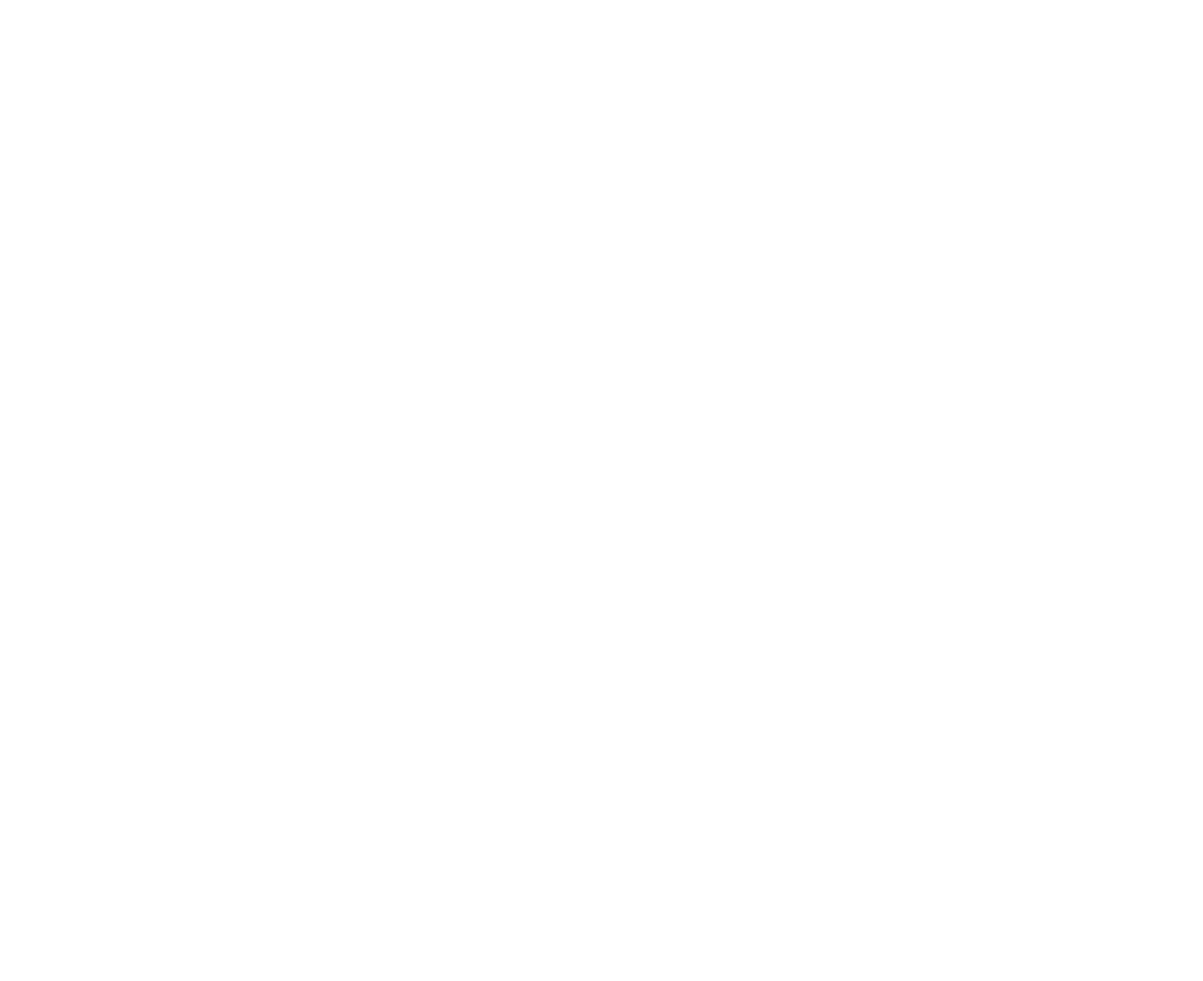
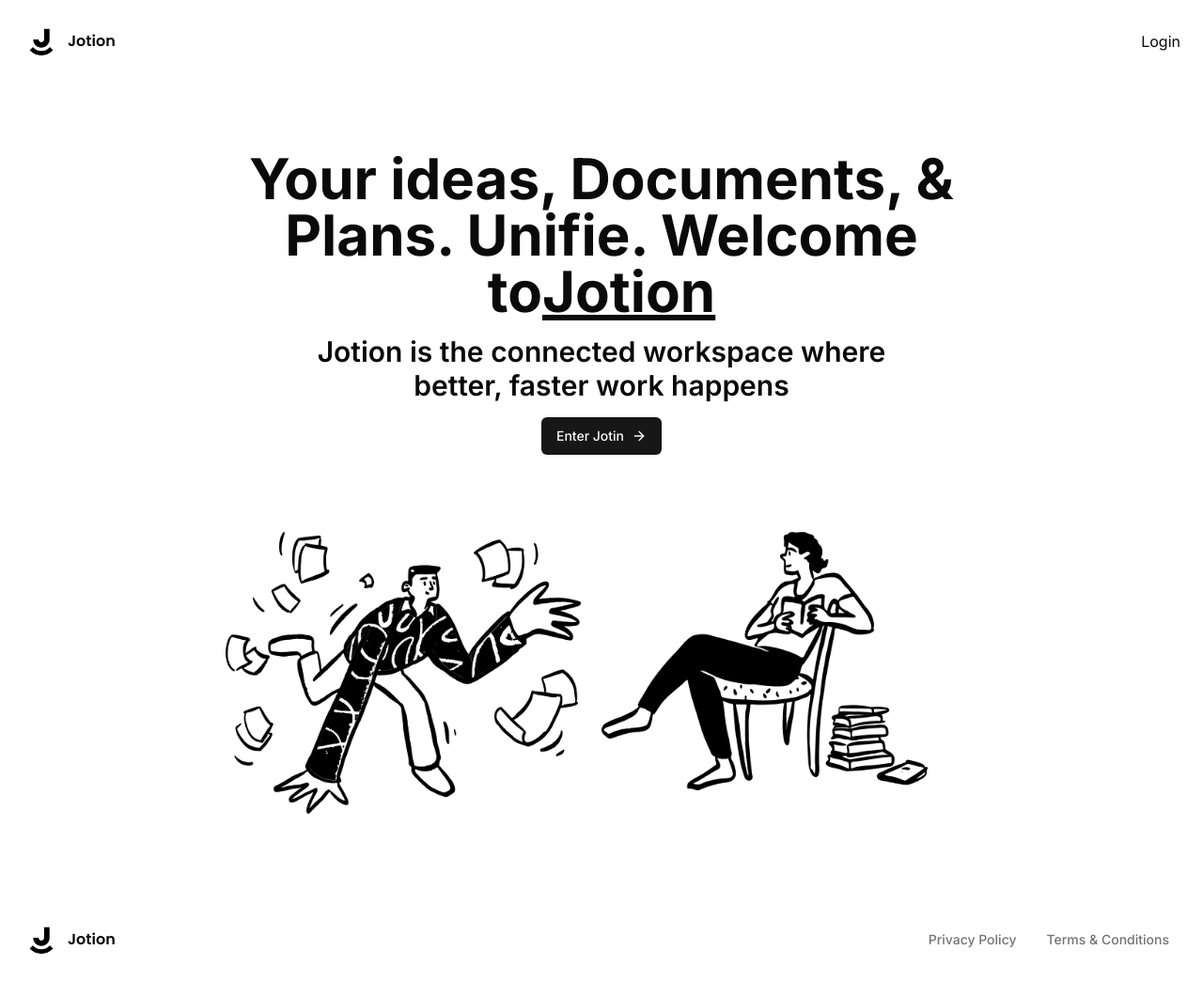
Before and after one commit to pabel183/notion-clone, a Next.js app: page / in a window 1280 px wide. Shown: the whole page at 94% size. Before the commit the page ends 800 px from the top, so only its background shows below. Built offline with nearby package versions, Linux system fonts and the light colour scheme.

Commit message:
Home page is completed

```diff
--- /dev/null
+++ b/app/(marketing)/_components/footer.tsx
@@ -0,0 +1,36 @@
+import { Button } from "@/components/ui/button";
+import Logo from "./logo";
+
+const Footer=()=>{
+    return(
+        <div className="
+        flex
+        items-center
+        w-full
+        p-6
+        bg-background
+        z-50
+        ">
+            <Logo />
+            <div className="
+            flex
+            md:justify-end
+            justify-between
+            md:ml-auto
+            items-center
+            w-full
+            gap-x-2
+            text-muted-foreground
+            ">
+                <Button variant="ghost" size="sm">
+                    Privacy Policy
+                </Button>
+                <Button variant="ghost" size="sm">
+                    Terms & Conditions
+                </Button>
+            </div>
+        </div>
+    );
+}
+
+export default Footer;
--- /dev/null
+++ b/app/(marketing)/_components/heading.tsx
@@ -0,0 +1,24 @@
+"use client";
+
+import { Button } from "@/components/ui/button";
+import { ArrowRight } from "lucide-react";
+
+const Heading=()=>{
+    return(
+        <div className="max-w-3xl space-y-4">
+            <h1 className="text-3xl sm:text-5xl md:text-6xl font-bold">Your ideas, Documents, & Plans. Unifie. Welcome to
+                <span className="underline">Jotion</span>
+            </h1>
+            <h3 className="text-xl sm:text-2xl md:text-3xl font-semibold">
+                Jotion is the connected workspace where <br/>
+                better, faster work happens
+            </h3>
+            <Button>
+                Enter Jotin
+                <ArrowRight className="w-4 h-4 ml-2"/>
+            </Button>
+        </div>
+    );
+}
+
+export default Heading;
--- /dev/null
+++ b/app/(marketing)/_components/heros.tsx
@@ -0,0 +1,43 @@
+"use client";
+
+import Image from "next/image";
+
+const Heros=()=>{
+    return (
+        <div className="flex flex-col max-w-3xl justify-center items-center">
+            <div className="flex items-center">
+                <div className="
+                relative
+                h-[300px]
+                w-[300px]
+                sm:h-[350px]
+                sm:w-[350px]
+                md:h-[400px]
+                md:w-[400px]
+                ">
+                    <Image
+                    src="/documents.png"
+                    fill
+                    className="object-contain"
+                    alt="Documents"
+                    />
+                </div>
+                <div className="
+                relative
+                h-[400px]
+                w-[400px]
+                hidden
+                md:block
+                ">
+                    <Image
+                    src="/reading.png"
+                    fill
+                    alt="Reading"
+                    className="object-contain"
+                    />
+                </div>
+            </div>
+        </div>
+    );
+}
+export default Heros;
--- /dev/null
+++ b/app/(marketing)/_components/logo.tsx
@@ -0,0 +1,29 @@
+import Image from "next/image";
+import { Poppins } from "next/font/google";
+
+import { cn } from "@/lib/utils";
+
+const font=Poppins({
+    subsets:["latin"],
+    weight:["400","600"]
+})
+
+const Logo=()=>{
+    return(
+        <div className="
+        md:flex
+        hidden
+        items-center
+        gap-x-2
+        ">
+            <Image
+            height="40"
+            width="40"
+            src="/logo.svg"
+            alt="Logo"
+            />
+            <span className={cn("font-semibold",font.className)}>Jotion</span>
+        </div>
+    );
+}
+export default Logo;
--- /dev/null
+++ b/app/(marketing)/_components/navbar.tsx
@@ -0,0 +1,32 @@
+"use client";
+
+import useScrollTop from "@/hooks/use-Scroll-top";
+import { cn } from "@/lib/utils";
+import Logo from "./logo";
+
+const Navbar=()=>{
+    const scroll=useScrollTop();
+    return(
+        <div className={
+            cn(
+                "flex fixed top-0 z-10 w-full bg-background p-6 items-center",
+                scroll && "border-b shadow-sm"
+            )
+        }>
+            <Logo />
+            <div className="
+            flex
+            md:ml-auto
+            justify-between
+            items-center
+            w-full
+            md:justify-end
+            gap-x-2
+            ">
+                Login
+            </div>
+        </div>
+    );
+}
+
+export default Navbar;
--- /dev/null
+++ b/app/(marketing)/layout.tsx
@@ -0,0 +1,16 @@
+import Navbar from "./_components/navbar";
+
+const MarketingLayout=({children}:{
+    children:React.ReactNode;
+})=>{
+    return(
+        <div className="h-full">
+            <Navbar />
+            <main className="h-full mt-40">
+                {children}
+            </main>
+        </div>
+    );
+}
+
+export default MarketingLayout;
--- a/app/(marketing)/page.tsx
+++ b/app/(marketing)/page.tsx
@@ -1,7 +1,26 @@
+import Footer from "./_components/footer";
+import Heading from "./_components/heading";
+import Heros from "./_components/heros";
+
 const MarketingPage=()=>{
   return (
-    <div>
-
+    <div className="min-h-full flex flex-col">
+      <div className="
+      flex
+      flex-col
+      items-center
+      justify-center
+      md:justify-start
+      text-center
+      flex-1
+      gap-y-8
+      px-6
+      pb-10
+      ">
+      <Heading />
+      <Heros />
+      </div>
+      <Footer />
     </div>
   );
 }
--- /dev/null
+++ b/hooks/use-Scroll-top.ts
@@ -0,0 +1,21 @@
+import { useEffect,useState } from "react";
+
+const useScrollTop=(threshold=10)=>{
+    const [scroll,setScroll]=useState(false);
+
+    useEffect(()=>{
+        const handleScroll=()=>{
+            if(window.scrollY>threshold){
+                setScroll(true);
+            }
+            else{
+                setScroll(false);
+            }
+        }
+        window.addEventListener("scroll",handleScroll);
+        return ()=>window.removeEventListener("scroll",handleScroll);
+    },[threshold,setScroll]);
+
+    return scroll;
+}
+export default useScrollTop;
```
